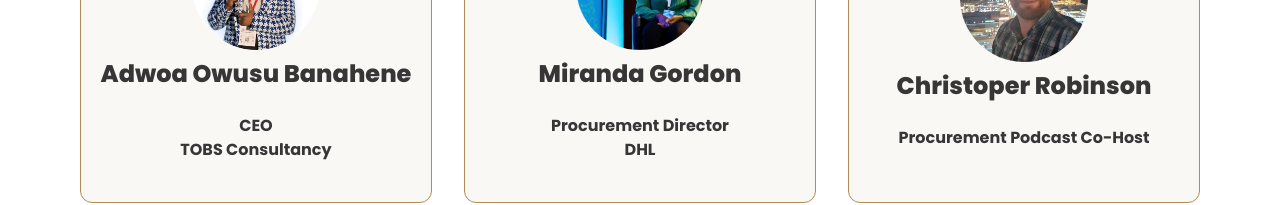
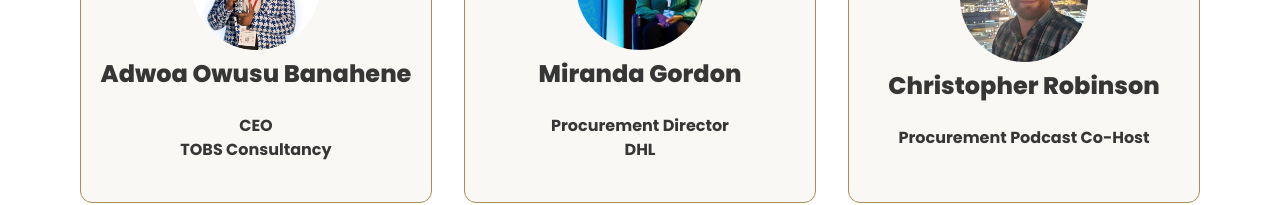
Before and after one commit to NexaForgeTechnologies/theprocurementplug, a Next.js app: page /event/elevate2025-manchester in a window 1280 px wide. Shown: the part 4739-4944 px from the top of the page. Built offline with nearby package versions, Linux system fonts and the light colour scheme.

Commit message:
Update GuestCTR.jsx

```diff
--- a/src/containers/events/manchester/GuestCTR.jsx
+++ b/src/containers/events/manchester/GuestCTR.jsx
@@ -82,7 +82,7 @@ function GuessCTR() {
     {
       id: 10,
       img: "/images/guess/guess-8.jpg",
-      heading: "Christoper Robinson",
+      heading: "Christopher Robinson",
       // subHeading: "Keynote",
       // text1: "Associate Director",
       text1: "Procurement Podcast Co-Host",
```
